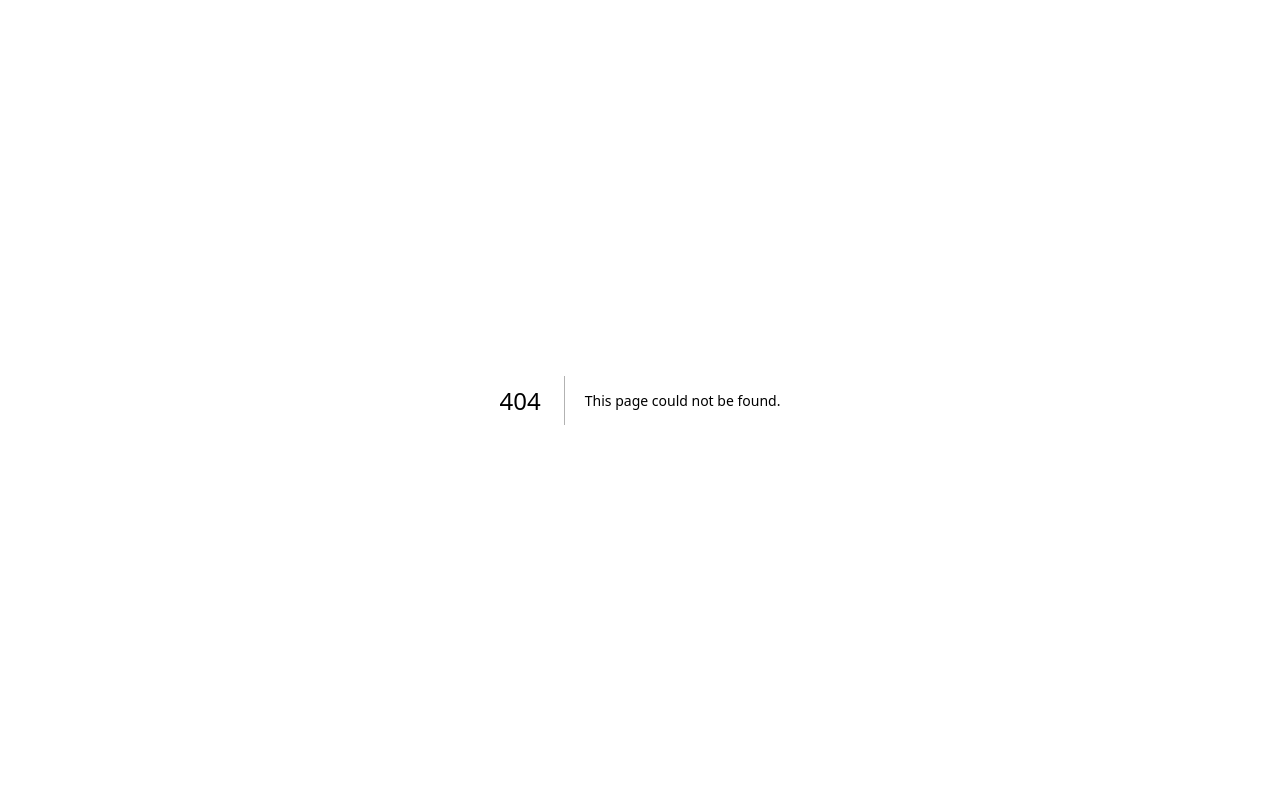
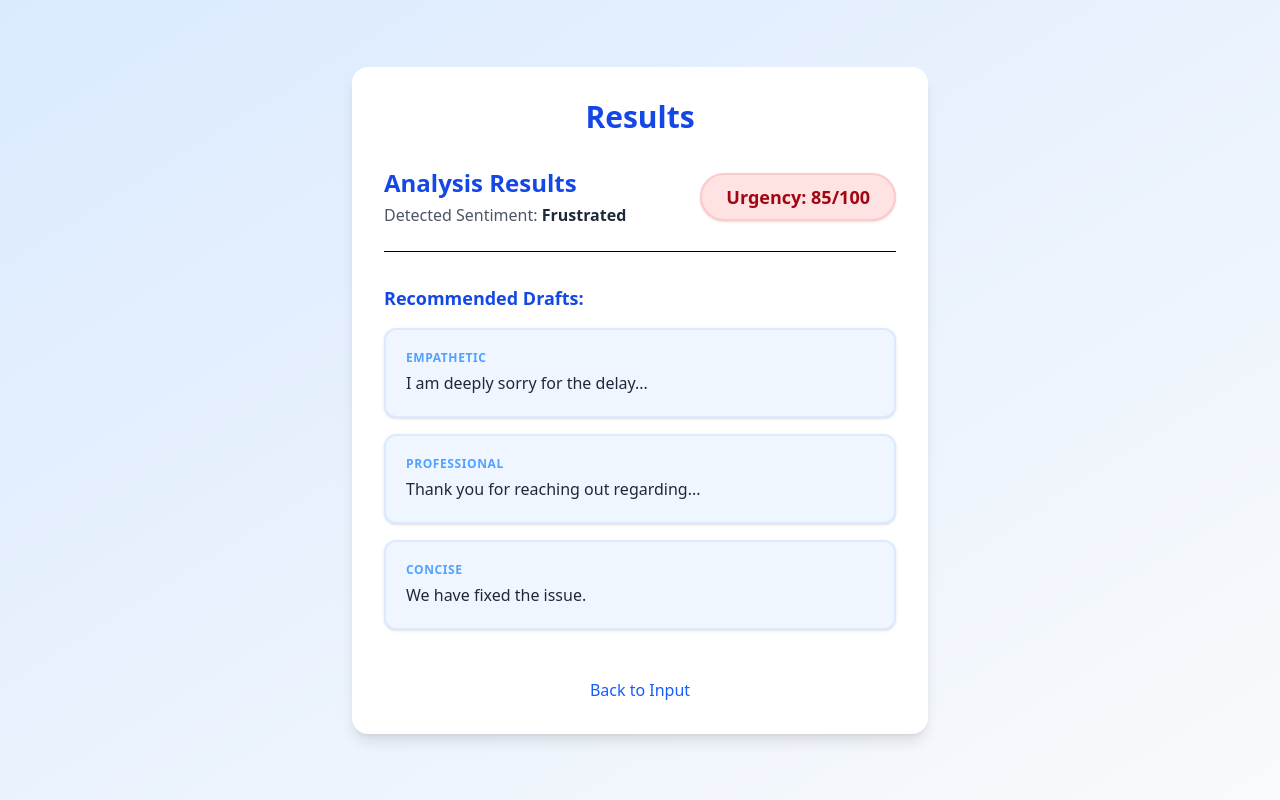
Before and after one commit to MuneeburRehman-29/Chomu-Programmers-Sibathon26, a Next.js app: page /result in a window 1280 px wide. Before the commit this address had no page. Built offline with nearby package versions, Linux system fonts and the light colour scheme.

Commit message:
Make seperate pages for input and result

```diff
--- /dev/null
+++ b/src/app/input/page.js
@@ -0,0 +1,27 @@
+"use client";
+import InputSection from "../../components/InputSection";
+import { useState } from "react";
+import { useRouter } from "next/navigation";
+
+export default function InputPage() {
+  const [loading, setLoading] = useState(false);
+  const router = useRouter();
+
+  const handleAnalyze = async (text) => {
+    setLoading(true);
+    // Simulate API call
+    await new Promise((resolve) => setTimeout(resolve, 2000));
+    setLoading(false);
+    router.push("/result");
+  };
+
+  return (
+    <main className="min-h-screen bg-gradient-to-br from-gray-50 to-blue-100 flex flex-col items-center justify-center p-6">
+      <div className="w-full max-w-xl bg-white rounded-2xl shadow-lg p-8 flex flex-col gap-6">
+        <h1 className="text-4xl font-extrabold text-blue-700 mb-2 text-center">Smart-Response HQ</h1>
+        <p className="text-gray-500 text-center mb-4">Enter your prompt below to get started.</p>
+        <InputSection onAnalyze={handleAnalyze} loading={loading} />
+      </div>
+    </main>
+  );
+}
--- a/src/app/page.js
+++ b/src/app/page.js
@@ -1,47 +1,8 @@
-'use client' // Required for State
 
-import { useState } from 'react';
-import InputSection from '../components/InputSection';
-import ResultsDisplay from '../components/ResultsDisplay';
-import { dummyResponse } from './fakeData'; // Your fake data
+
+import { redirect } from 'next/navigation';
 
 export default function Home() {
-  const [data, setData] = useState(null);
-  const [loading, setLoading] = useState(false);
-
-  // This FAKES the backend.
-  // Later, you will replace this with the real API call.
-  const handleAnalyze = async (text) => {
-    setLoading(true);
-
-    // Fake a 2-second delay to simulate AI thinking
-    await new Promise(resolve => setTimeout(resolve, 2000));
-
-    setData(dummyResponse); // Load the fake data
-    setLoading(false);
-  };
-
-  return (
-    <main className="min-h-screen bg-gray-50 p-10 flex flex-col items-center gap-8">
-      <h1 className="text-3xl font-bold text-gray-800">Smart-Response HQ</h1>
-
-      <div className="w-full max-w-4xl grid grid-cols-1 md:grid-cols-2 gap-8">
-        {/* Your Component */}
-        <div className="bg-white p-6 rounded-xl shadow-md">
-           <InputSection onAnalyze={handleAnalyze} loading={loading} />
-        </div>
-
-        {/* Vijay's Component */}
-        <div className="bg-white p-6 rounded-xl shadow-md min-h-[300px]">
-          {data ? (
-            <ResultsDisplay data={data} />
-          ) : (
-            <div className="text-gray-400 flex items-center justify-center h-full">
-              Results will appear here...
-            </div>
-          )}
-        </div>
-      </div>
-    </main>
-  );
+  redirect('/input');
+  return null;
 }
--- /dev/null
+++ b/src/app/result/page.js
@@ -0,0 +1,17 @@
+import ResultsDisplay from "../../components/ResultsDisplay";
+import { dummyResponse } from "../fakeData";
+
+export default function ResultPage() {
+  // In a real app, fetch or receive data via context, params, or API
+  const data = dummyResponse;
+
+  return (
+    <main className="min-h-screen bg-gradient-to-br from-blue-100 to-gray-50 flex flex-col items-center justify-center p-6">
+      <div className="w-full max-w-xl bg-white rounded-2xl shadow-lg p-8 flex flex-col gap-6">
+        <h1 className="text-3xl font-bold text-blue-700 mb-2 text-center">Results</h1>
+        <ResultsDisplay data={data} />
+        <a href="/input" className="mt-6 text-blue-600 hover:underline text-center">Back to Input</a>
+      </div>
+    </main>
+  );
+}
--- a/src/components/InputSection.js
+++ b/src/components/InputSection.js
@@ -1,7 +1,7 @@
 import { useState } from 'react';
 
 export default function InputSection({ onAnalyze, loading }) {
-  const [email, setEmail] = useState('');
+  const [email, setEmail] = useState("");
 
   const handleAnalyze = () => {
     if (onAnalyze && email.trim()) {
@@ -10,11 +10,11 @@ export default function InputSection({ onAnalyze, loading }) {
   };
 
   return (
-    <div className="w-full max-w-4xl mx-auto p-6 bg-white rounded-lg shadow-md">
-      <div className="mb-6">
+    <div className="flex flex-col gap-6">
+      <div>
         <label
           htmlFor="customerEmail"
-          className="block text-lg font-semibold text-gray-700 mb-2"
+          className="block text-lg font-semibold text-blue-700 mb-2"
         >
           Customer Email
         </label>
@@ -23,15 +23,14 @@ export default function InputSection({ onAnalyze, loading }) {
           value={email}
           onChange={(e) => setEmail(e.target.value)}
           disabled={loading}
-          className="w-full h-64 p-4 border-2 border-gray-300 rounded-lg focus:border-blue-500 focus:ring-2 focus:ring-blue-200 focus:outline-none transition-all resize-none disabled:bg-gray-100 disabled:cursor-not-allowed text-gray-800"
+          className="w-full h-48 p-4 border-2 border-blue-200 rounded-xl focus:border-blue-500 focus:ring-2 focus:ring-blue-200 focus:outline-none transition-all resize-none disabled:bg-gray-100 disabled:cursor-not-allowed text-gray-800 shadow-sm"
           placeholder="Paste the customer email content here..."
         />
       </div>
-
       <button
         onClick={handleAnalyze}
         disabled={loading || !email.trim()}
-        className="w-full bg-blue-600 hover:bg-blue-700 text-white font-semibold py-3 px-6 rounded-lg transition-colors duration-200 disabled:bg-gray-400 disabled:cursor-not-allowed flex items-center justify-center gap-2"
+        className="w-full bg-gradient-to-r from-blue-600 to-blue-400 hover:from-blue-700 hover:to-blue-500 text-white font-bold py-3 px-6 rounded-xl transition-all duration-200 disabled:bg-gray-400 disabled:cursor-not-allowed flex items-center justify-center gap-2 shadow-md"
       >
         {loading ? (
           <>
@@ -39,7 +38,7 @@ export default function InputSection({ onAnalyze, loading }) {
             <span>Analyzing...</span>
           </>
         ) : (
-          'Analyze Email'
+          "Analyze Email"
         )}
       </button>
     </div>
--- a/src/components/ResultsDisplay.js
+++ b/src/components/ResultsDisplay.js
@@ -7,29 +7,28 @@ export default function ResultsDisplay({ data }) {
   };
 
   return (
-    <div className="flex flex-col gap-6">
+    <div className="flex flex-col gap-8">
       {/* Header with Urgency Badge */}
-      <div className="flex justify-between items-center border-b pb-4">
+      <div className="flex flex-col md:flex-row justify-between items-center border-b pb-6 gap-4">
         <div>
-          <h2 className="text-xl font-bold text-gray-800">Analysis Results</h2>
-          <p className="text-sm text-gray-500">Detected Sentiment: <span className="font-medium text-gray-800">{data.sentiment}</span></p>
+          <h2 className="text-2xl font-extrabold text-blue-700 mb-1">Analysis Results</h2>
+          <p className="text-base text-gray-600">Detected Sentiment: <span className="font-semibold text-gray-800">{data.sentiment}</span></p>
         </div>
-        <div className={`px-4 py-2 rounded-full border font-bold ${getBadgeColor(data.urgency)}`}>
+        <div className={`px-6 py-2 rounded-full border-2 font-bold text-lg shadow-sm ${getBadgeColor(data.urgency)}`}>
           Urgency: {data.urgency}/100
         </div>
       </div>
 
       {/* Response Cards */}
       <div className="space-y-4">
-        <h3 className="font-semibold text-gray-700">Recommended Drafts:</h3>
-
+        <h3 className="font-semibold text-blue-700 text-lg">Recommended Drafts:</h3>
         <div className="grid gap-4">
           {Object.entries(data.drafts).map(([key, text]) => (
-            <div key={key} className="p-4 border rounded-lg hover:border-blue-400 cursor-pointer transition-colors bg-gray-50">
-              <span className="text-xs font-bold uppercase tracking-wider text-gray-400 mb-1 block">
+            <div key={key} className="p-5 border-2 border-blue-100 rounded-xl hover:border-blue-400 cursor-pointer transition-colors bg-blue-50 shadow-sm">
+              <span className="text-xs font-bold uppercase tracking-wider text-blue-400 mb-1 block">
                 {key}
               </span>
-              <p className="text-gray-800 text-sm leading-relaxed">{text}</p>
+              <p className="text-gray-800 text-base leading-relaxed">{text}</p>
             </div>
           ))}
         </div>
```
